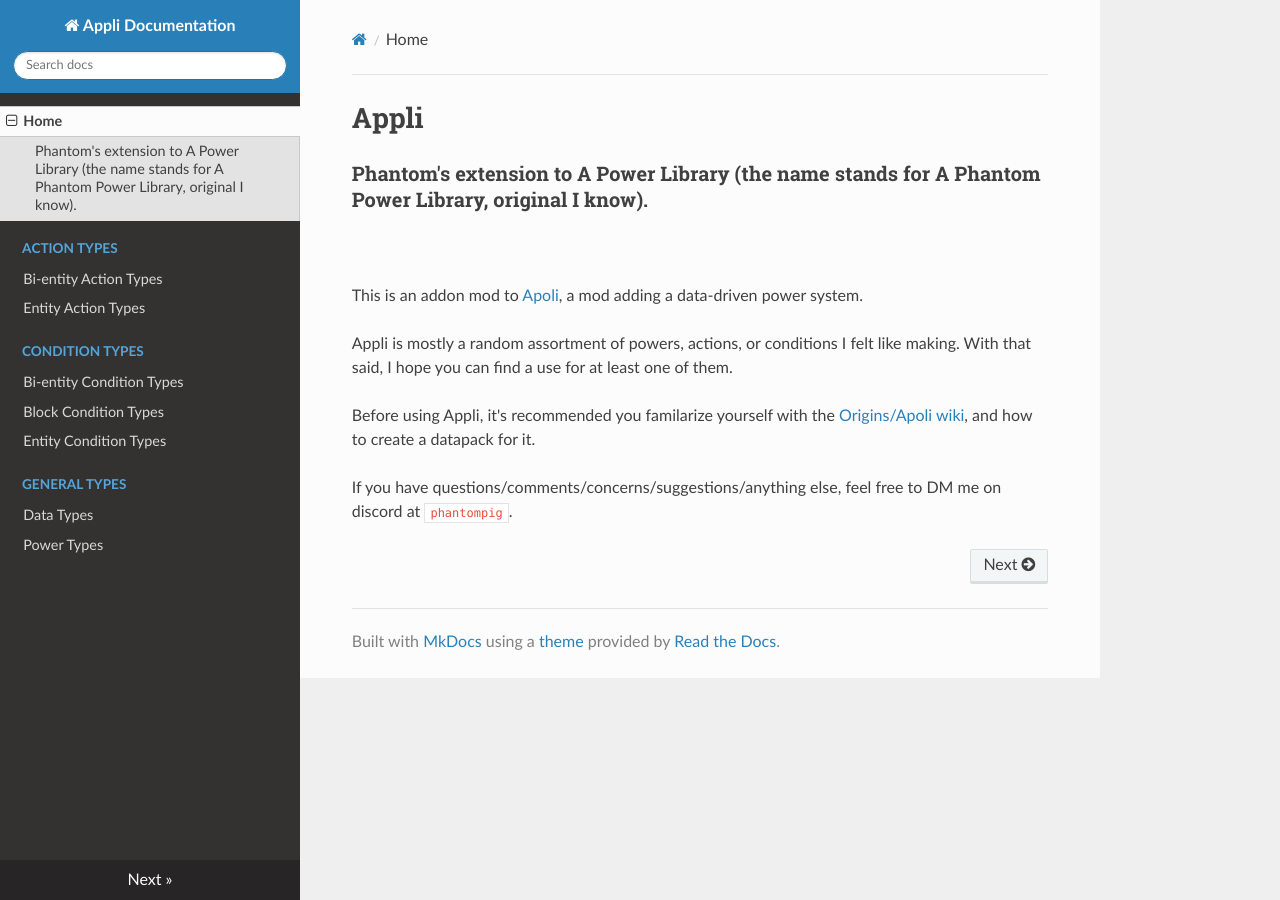
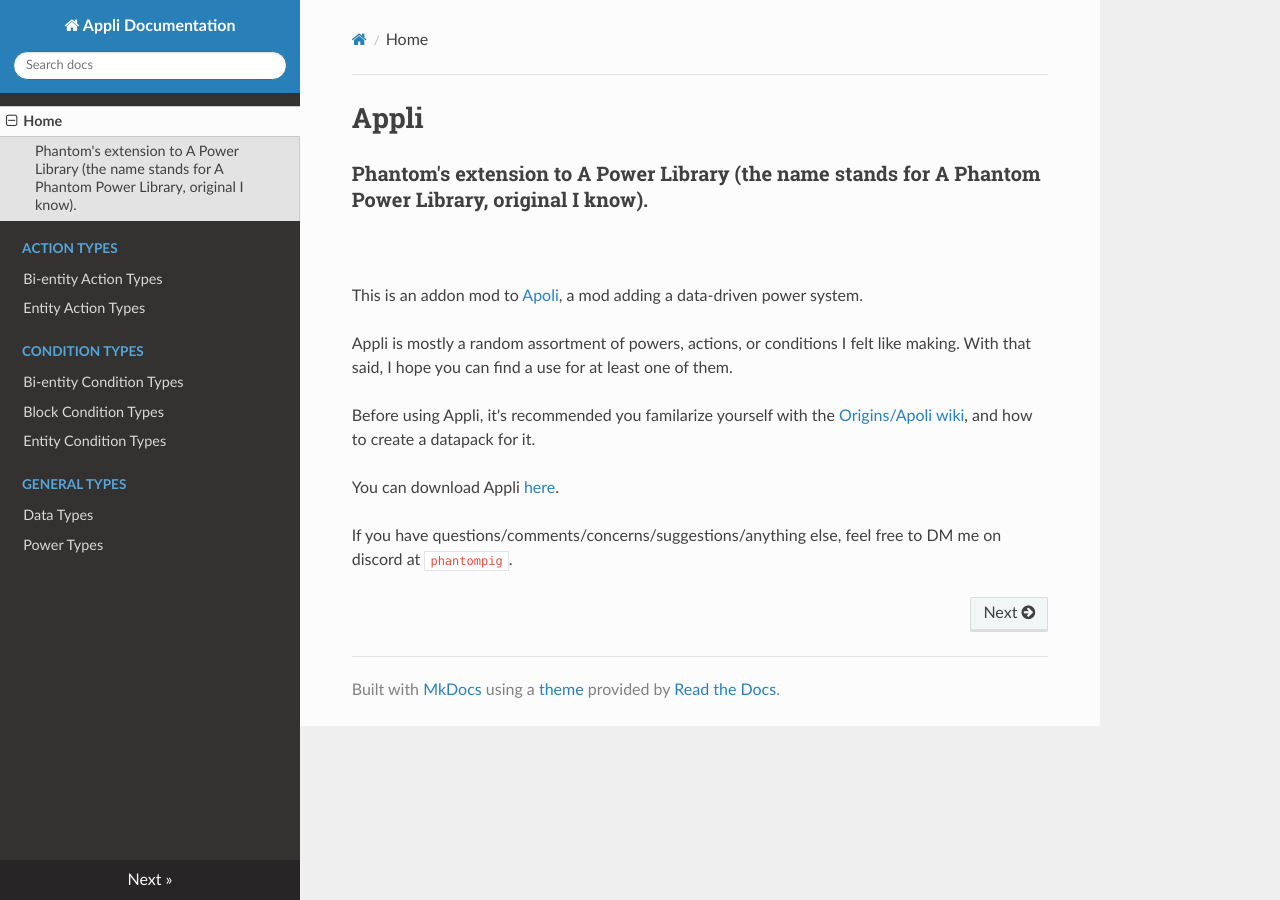
Before and after one commit to ThePhantomPig791/appli-docs, an MkDocs documentation site: the page built from docs/index.md, in a window 1280 px wide. Built offline with MkDocs 1.6.1, drawn with Linux system fonts in a browser that asks for light colours; nearby versions of some CDN libraries.

Commit message:
Update index.md

```diff
--- a/docs/index.md
+++ b/docs/index.md
@@ -9,5 +9,6 @@ Appli is mostly a random assortment of powers, actions, or conditions I felt lik
 
 Before using Appli, it's recommended you familarize yourself with the [Origins/Apoli wiki](https://origins.readthedocs.io/en/latest/), and how to create a datapack for it.
 
+You can download Appli [here](https://modrinth.com/mod/appli).
 
 If you have questions/comments/concerns/suggestions/anything else, feel free to DM me on discord at `phantompig`.
```
